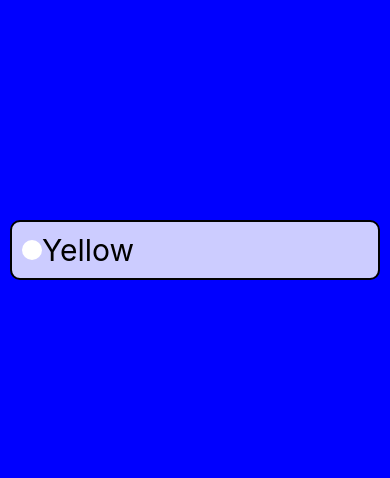
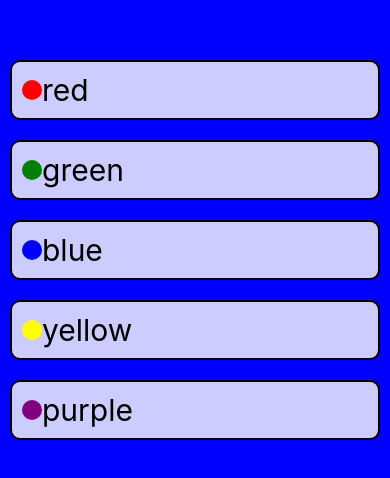
Before and after one commit to gportodev/color-catalog, a React Native app: screen / in a window 390 px wide. Shown: the part 172-650 px from the top of the page. Built offline with nearby package versions, Linux system fonts and the light colour scheme.

Commit message:
Func,pass prop

```diff
--- a/App.js
+++ b/App.js
@@ -1,21 +1,31 @@
 import React, { useState } from "react";
 import { Text, View, StyleSheet, TouchableHighlight } from "react-native";
 
-export default function App() {
-  const [background, setBackground] = useState("blue")
-
+function ColorButton({ backgroundColor, onPress = f => f }) {
   return (
-    <View style={[styles.container, { backgroundColor: background}]}>
       <TouchableHighlight
         style={styles.button}
-        onPress={() => setBackground("yellow")}
+        onPress={() => onPress(backgroundColor)}
         underlayColor="orange"
       >
         <View style={styles.row}>
-          <View style={styles.sample} />
-          <Text style={styles.buttonText}>Yellow</Text>
+          <View style={[styles.sample, { backgroundColor }]} />
+            <Text style={styles.buttonText}>{backgroundColor}</Text>
         </View>
       </TouchableHighlight>
+  )
+}
+
+export default function App() {
+  const [backgroundColor, setBackgroundColor] = useState("blue")
+
+  return (
+    <View style={[styles.container, { backgroundColor }]}>
+      <ColorButton backgroundColor="red" onPress={setBackgroundColor} />
+      <ColorButton backgroundColor="green" onPress={setBackgroundColor} />
+      <ColorButton backgroundColor="blue" onPress={setBackgroundColor} />
+      <ColorButton backgroundColor="yellow" onPress={setBackgroundColor} />
+      <ColorButton backgroundColor="purple" onPress={setBackgroundColor} />
     </View>
   );
 }
```
